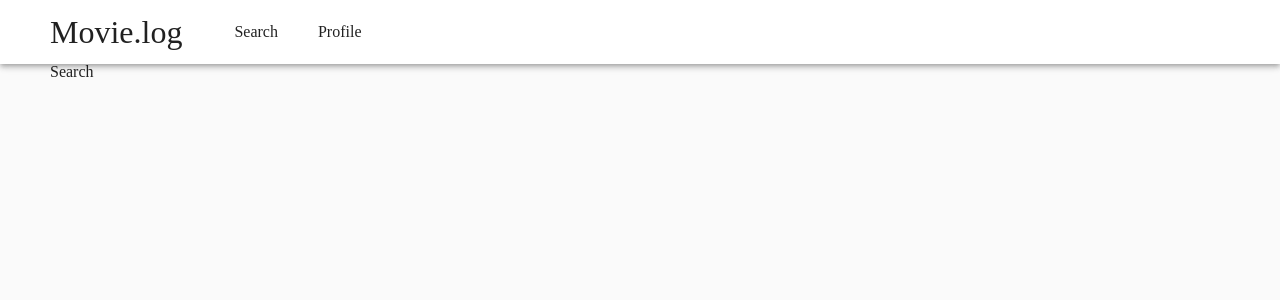
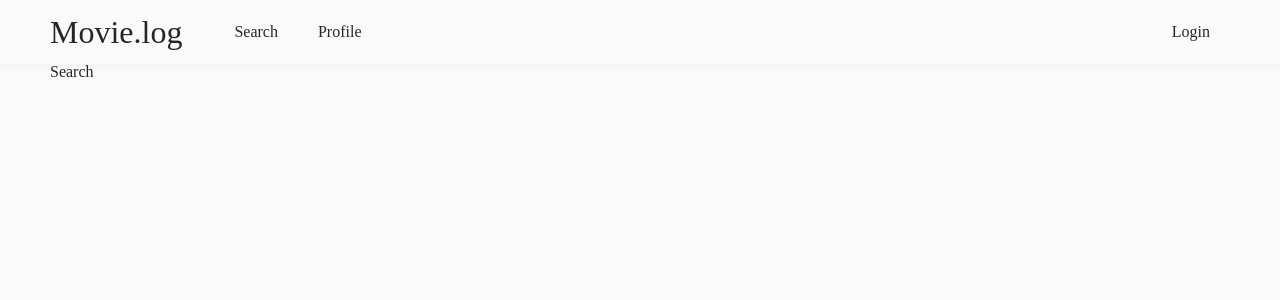
Before and after one commit to flynnpark/movielog-web, a React (Create React App) app: page /search in a window 1280 px wide. Shown: the top 300 px of the page. Built offline with nearby package versions, Linux system fonts and the light colour scheme.

Commit message:
색상 수정하는 중

```diff
--- a/src/components/Header.tsx
+++ b/src/components/Header.tsx
@@ -6,7 +6,7 @@ const HeaderContainer = styled.header`
   height: 64px;
   padding: 0 50px;
   line-height: 64px;
-  background: ${(props) => props.theme.background.paper};
+  background: ${(props) => props.theme.background};
   box-shadow: ${(props) => props.theme.shadow};
   display: flex;
   flex-direction: row;
@@ -21,7 +21,9 @@ const Logo = styled.h1`
   font-size: 32px;
 `;
 
-const MenuContainer = styled.div``;
+const RightMenuContainer = styled.div`
+  flex: 1;
+`;
 
 const Menu = styled(Link)`
   text-decoration: none;
@@ -29,16 +31,21 @@ const Menu = styled(Link)`
   padding: 0 20px;
 `;
 
+const LeftMenuContainer = styled.div``;
+
 const Header: React.FC = () => {
   return (
     <HeaderContainer>
       <LogoContainer>
         <Logo>Movie.log</Logo>
       </LogoContainer>
-      <MenuContainer>
+      <RightMenuContainer>
         <Menu to="/search">Search</Menu>
         <Menu to="/profile">Profile</Menu>
-      </MenuContainer>
+      </RightMenuContainer>
+      <LeftMenuContainer>
+        <Menu to="/login">Login</Menu>
+      </LeftMenuContainer>
     </HeaderContainer>
   );
 };
--- a/src/styles/GlobalStyle.ts
+++ b/src/styles/GlobalStyle.ts
@@ -5,7 +5,7 @@ const GlobalStyle = createGlobalStyle`
   ${reset}
 
   body {
-    background: ${(props) => props.theme.background.default};
+    background: ${(props) => props.theme.background};
     color: ${({ theme }) => theme.typography.primary};
     transition: all 0.50s linear;
   }
--- a/src/styles/themes.ts
+++ b/src/styles/themes.ts
@@ -1,8 +1,31 @@
+type NeutralColor = (percentage: number) => string;
+
+export const black: NeutralColor = (percentage) =>
+  percentage < 100 ? `rgba(0, 0, 0, 0.${percentage})` : `rgb(0, 0, 0)`;
+
+export const white: NeutralColor = (percentage) =>
+  percentage < 100
+    ? `rgba(255, 255, 255, 0.${percentage})`
+    : `rgb(255, 255, 255)`;
+
+export const gray = [
+  '#ffffff',
+  '#fafafa',
+  '#f5f5f5',
+  '#f0f0f0',
+  '#d9d9d9',
+  '#bfbfbf',
+  '#8c8c8c',
+  '#595959',
+  '#434343',
+  '#262626',
+  '#1f1f1f',
+  '#141414',
+  '#000000',
+];
+
 export interface CustomThemeInterface {
-  background: {
-    default: string;
-    paper: string;
-  };
+  background: string;
   shadow: string;
   typography: {
     primary: string;
@@ -12,30 +35,22 @@ export interface CustomThemeInterface {
 }
 
 const lightTheme: CustomThemeInterface = {
-  background: {
-    default: '#fafafa',
-    paper: '#ffffff',
-  },
-  shadow:
-    '0px 2px 4px -1px rgba(0,0,0,0.2), 0px 4px 5px 0px rgba(0,0,0,0.14), 0px 1px 10px 0px rgba(0,0,0,0.12)',
+  background: gray[1],
+  shadow: 'rgb(240, 241, 242) 0px 2px 8px 0px ',
   typography: {
-    primary: 'rgba(0, 0, 0, 0.87)',
-    secondary: 'rgba(0, 0, 0, 0.54)',
-    disabled: 'rgba(0, 0, 0, 0.38)',
+    primary: black(85),
+    secondary: black(45),
+    disabled: black(25),
   },
 };
 
 const darkTheme: CustomThemeInterface = {
-  background: {
-    default: '#303030',
-    paper: '#424242',
-  },
-  shadow:
-    '0px 2px 4px -1px rgba(0,0,0,0.2), 0px 4px 5px 0px rgba(0,0,0,0.14), 0px 1px 10px 0px rgba(0,0,0,0.12)',
+  background: gray[11],
+  shadow: 'rgba(0, 0, 0, 0.65) 0px 2px 8px 0px',
   typography: {
-    primary: '#fff',
-    secondary: 'rgba(255, 255, 255, 0.7)',
-    disabled: 'rgba(255, 255, 255, 0.5)',
+    primary: white(85),
+    secondary: white(65),
+    disabled: white(35),
   },
 };
 
```
